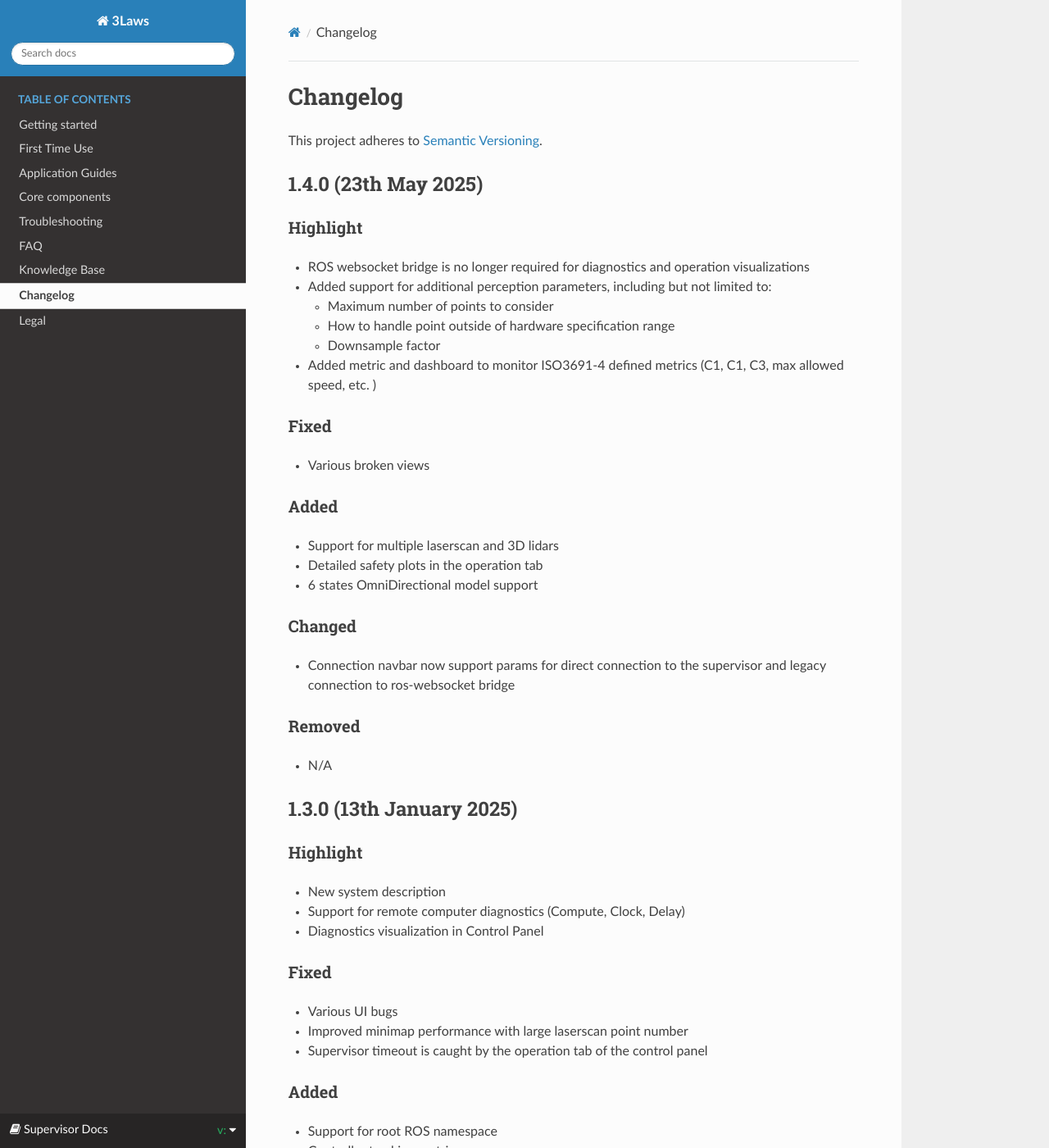
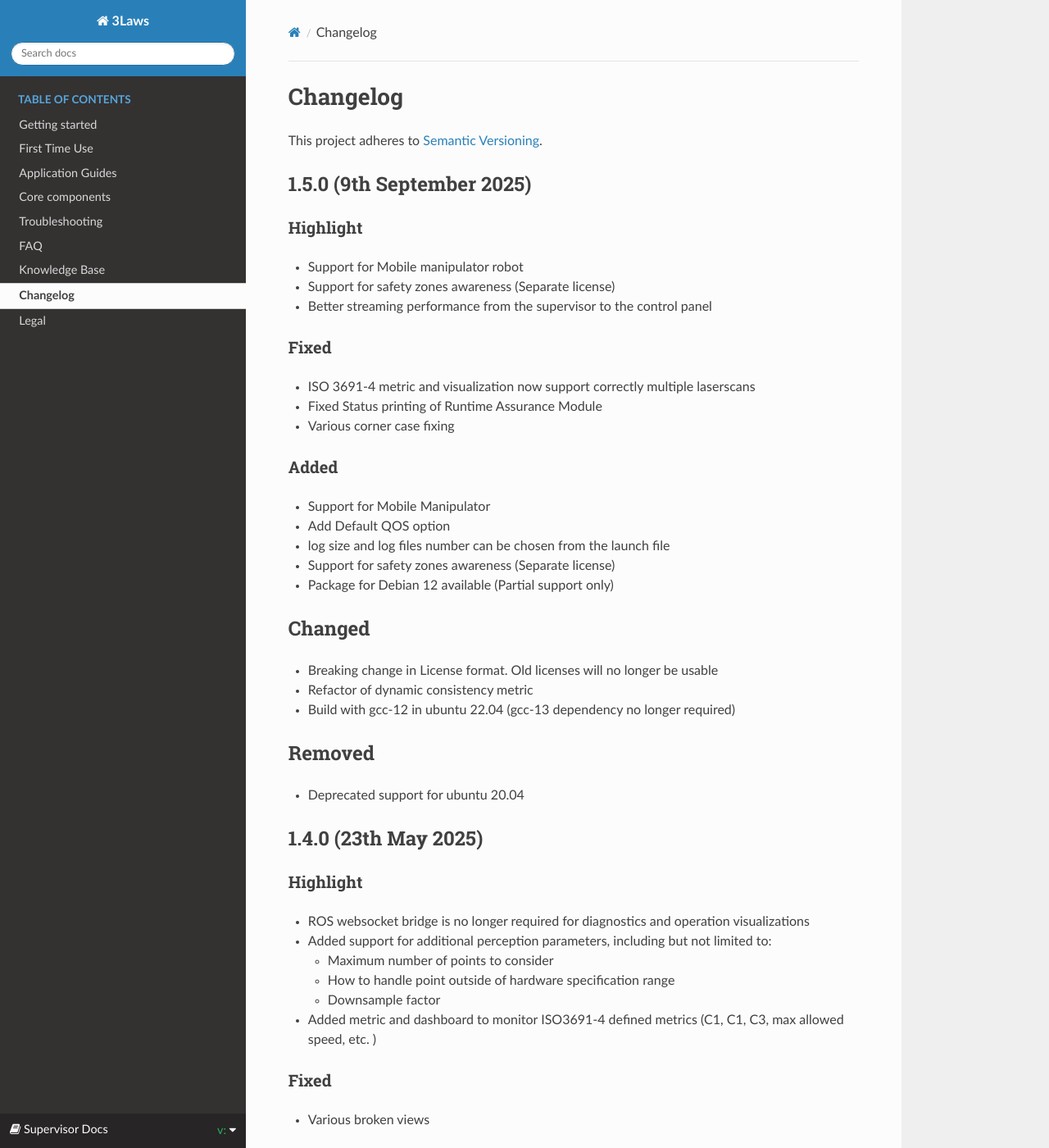
Before and after one commit to tgurriet/3laws, a Sphinx documentation site: the page built from docs/sources/changelog.md, in a window 1280 px wide and 1400 px high. Shown: the whole window at 82% size. Built offline with Sphinx 7.4.7 and the Read the Docs theme 3.1.0, drawn with Linux system fonts in a browser that asks for light colours.

Commit message:
Update changelog: v1.5.0

```diff
--- a/docs/sources/changelog.md
+++ b/docs/sources/changelog.md
@@ -1,6 +1,38 @@
 # Changelog
 
 This project adheres to [Semantic Versioning](https://semver.org/spec/v2.0.0.html).
+
+## 1.5.0 (9th September 2025)
+
+### Highlight
+
+- Support for Mobile manipulator robot
+- Support for safety zones awareness (Separate license)
+- Better streaming performance from the supervisor to the control panel
+
+### Fixed
+
+- ISO 3691-4 metric and visualization now support correctly multiple laserscans
+- Fixed Status printing of Runtime Assurance Module
+- Various corner case fixing
+
+### Added
+
+- Support for Mobile Manipulator
+- Add Default QOS option
+- log size and log files number can be chosen from the launch file
+- Support for safety zones awareness (Separate license)
+- Package for Debian 12 available (Partial support only)
+
+## Changed
+
+- Breaking change in License format. Old licenses will no longer be usable
+- Refactor of dynamic consistency metric
+- Build with gcc-12 in ubuntu 22.04 (gcc-13 dependency no longer required)
+
+## Removed
+
+- Deprecated support for ubuntu 20.04
 
 ## 1.4.0 (23th May 2025)
 
```
